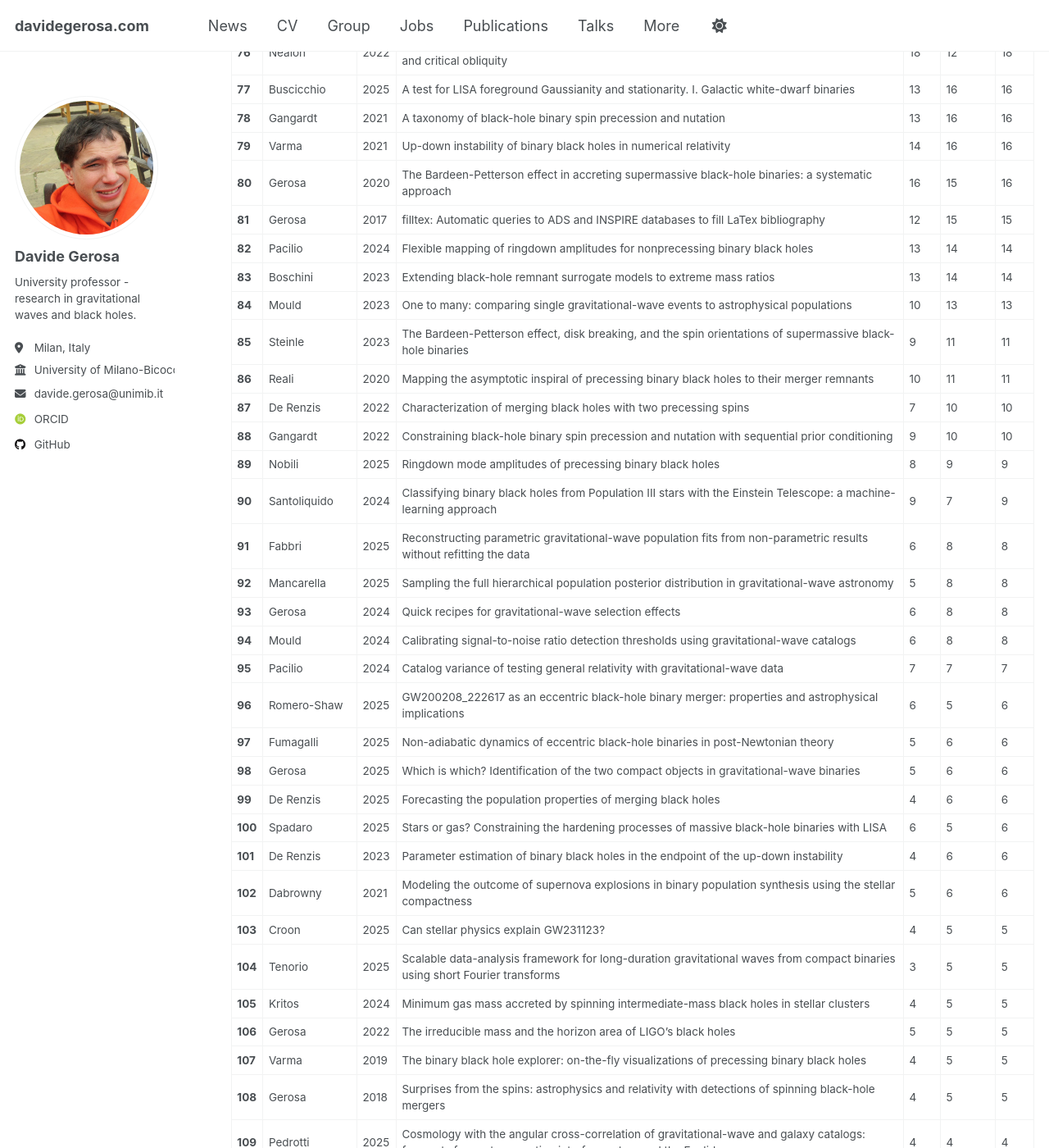
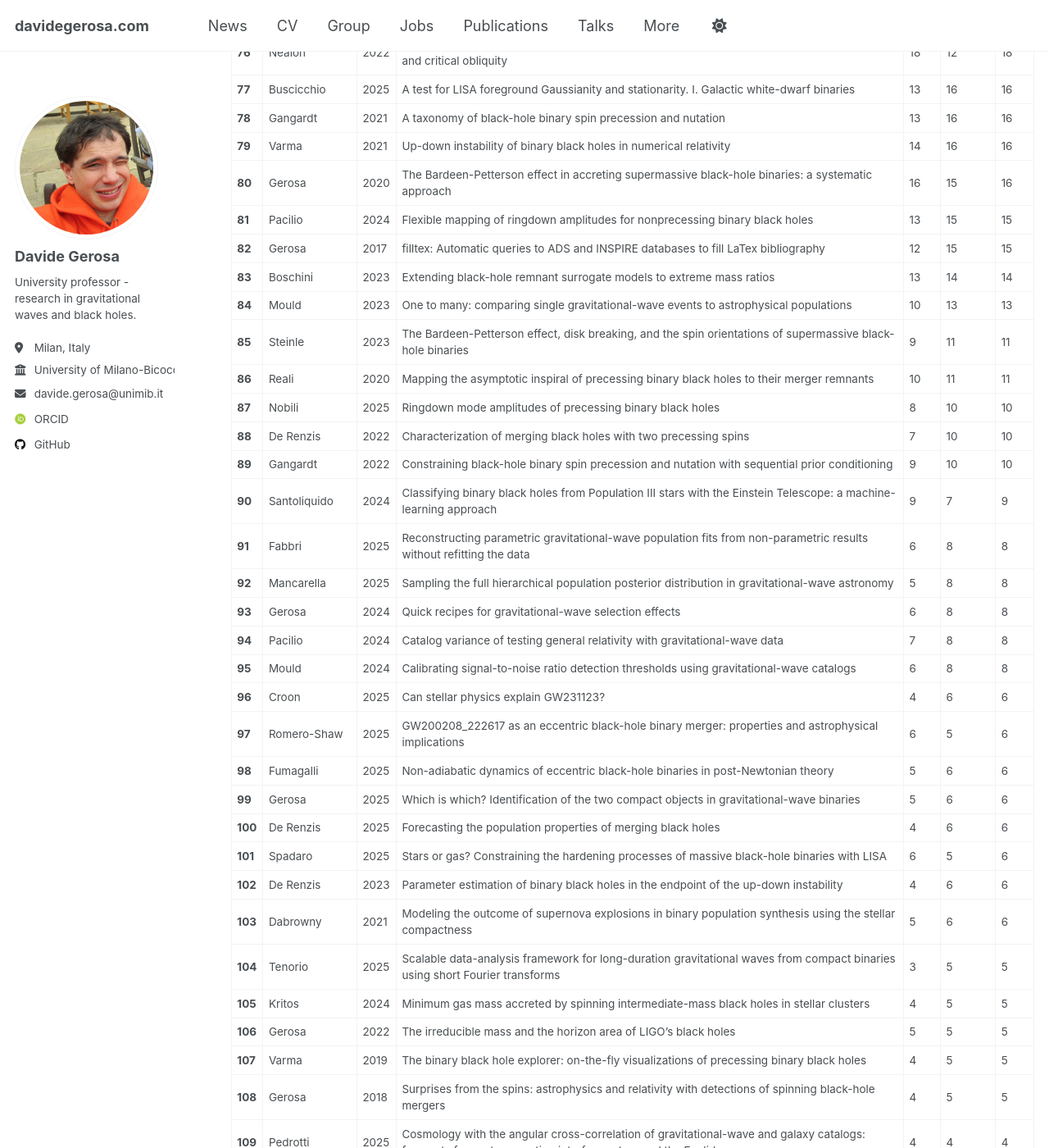
Before and after one commit to dgerosa/website, a Jekyll site: the page built from _pages/citations.md, in a window 1280 px wide and 1400 px high, scrolled down 3565 px. Shown: the whole window at 82% size. Built offline with Jekyll 4.4.1, drawn with Linux system fonts in a browser that asks for light colours; some web fonts are replaced; some of the changed text lies outside the part shown.

Commit message:
Website update from workflow

```diff
--- a/_pages/_citations.md
+++ b/_pages/_citations.md
@@ -89,29 +89,29 @@
 | **78** | Gangardt | 2021 | A taxonomy of black-hole binary spin precession and nutation | 13 | 16 | 16 |
 | **79** | Varma | 2021 | Up-down instability of binary black holes in numerical relativity | 14 | 16 | 16 |
 | **80** | Gerosa | 2020 | The Bardeen-Petterson effect in accreting supermassive black-hole binaries: a systematic approach | 16 | 15 | 16 |
-| **81** | Gerosa | 2017 | filltex: Automatic queries to ADS and INSPIRE databases to fill LaTex bibliography | 12 | 15 | 15 |
-| **82** | Pacilio | 2024 | Flexible mapping of ringdown amplitudes for nonprecessing binary black holes | 13 | 14 | 14 |
+| **81** | Pacilio | 2024 | Flexible mapping of ringdown amplitudes for nonprecessing binary black holes | 13 | 15 | 15 |
+| **82** | Gerosa | 2017 | filltex: Automatic queries to ADS and INSPIRE databases to fill LaTex bibliography | 12 | 15 | 15 |
 | **83** | Boschini | 2023 | Extending black-hole remnant surrogate models to extreme mass ratios | 13 | 14 | 14 |
 | **84** | Mould | 2023 | One to many: comparing single gravitational-wave events to astrophysical populations | 10 | 13 | 13 |
 | **85** | Steinle | 2023 | The Bardeen-Petterson effect, disk breaking, and the spin orientations of supermassive black-hole binaries | 9 | 11 | 11 |
 | **86** | Reali | 2020 | Mapping the asymptotic inspiral of precessing binary black holes to their merger remnants | 10 | 11 | 11 |
-| **87** | De Renzis | 2022 | Characterization of merging black holes with two precessing spins | 7 | 10 | 10 |
-| **88** | Gangardt | 2022 | Constraining black-hole binary spin precession and nutation with sequential prior conditioning | 9 | 10 | 10 |
-| **89** | Nobili | 2025 | Ringdown mode amplitudes of precessing binary black holes | 8 | 9 | 9 |
+| **87** | Nobili | 2025 | Ringdown mode amplitudes of precessing binary black holes | 8 | 10 | 10 |
+| **88** | De Renzis | 2022 | Characterization of merging black holes with two precessing spins | 7 | 10 | 10 |
+| **89** | Gangardt | 2022 | Constraining black-hole binary spin precession and nutation with sequential prior conditioning | 9 | 10 | 10 |
 | **90** | Santoliquido | 2024 | Classifying binary black holes from Population III stars with the Einstein Telescope: a machine-learning approach | 9 | 7 | 9 |
 | **91** | Fabbri | 2025 | Reconstructing parametric gravitational-wave population fits from non-parametric results without refitting the data | 6 | 8 | 8 |
 | **92** | Mancarella | 2025 | Sampling the full hierarchical population posterior distribution in gravitational-wave astronomy | 5 | 8 | 8 |
 | **93** | Gerosa | 2024 | Quick recipes for gravitational-wave selection effects | 6 | 8 | 8 |
-| **94** | Mould | 2024 | Calibrating signal-to-noise ratio detection thresholds using gravitational-wave catalogs | 6 | 8 | 8 |
-| **95** | Pacilio | 2024 | Catalog variance of testing general relativity with gravitational-wave data | 7 | 7 | 7 |
-| **96** | Romero-Shaw | 2025 | GW200208_222617 as an eccentric black-hole binary merger: properties and astrophysical implications | 6 | 5 | 6 |
-| **97** | Fumagalli | 2025 | Non-adiabatic dynamics of eccentric black-hole binaries in post-Newtonian theory | 5 | 6 | 6 |
-| **98** | Gerosa | 2025 | Which is which? Identification of the two compact objects in gravitational-wave binaries | 5 | 6 | 6 |
-| **99** | De Renzis | 2025 | Forecasting the population properties of merging black holes | 4 | 6 | 6 |
-| **100** | Spadaro | 2025 | Stars or gas? Constraining the hardening processes of massive black-hole binaries with LISA | 6 | 5 | 6 |
-| **101** | De Renzis | 2023 | Parameter estimation of binary black holes in the endpoint of the up-down instability | 4 | 6 | 6 |
-| **102** | Dabrowny | 2021 | Modeling the outcome of supernova explosions in binary population synthesis using the stellar compactness | 5 | 6 | 6 |
-| **103** | Croon | 2025 | Can stellar physics explain GW231123? | 4 | 5 | 5 |
+| **94** | Pacilio | 2024 | Catalog variance of testing general relativity with gravitational-wave data | 7 | 8 | 8 |
+| **95** | Mould | 2024 | Calibrating signal-to-noise ratio detection thresholds using gravitational-wave catalogs | 6 | 8 | 8 |
+| **96** | Croon | 2025 | Can stellar physics explain GW231123? | 4 | 6 | 6 |
+| **97** | Romero-Shaw | 2025 | GW200208_222617 as an eccentric black-hole binary merger: properties and astrophysical implications | 6 | 5 | 6 |
+| **98** | Fumagalli | 2025 | Non-adiabatic dynamics of eccentric black-hole binaries in post-Newtonian theory | 5 | 6 | 6 |
+| **99** | Gerosa | 2025 | Which is which? Identification of the two compact objects in gravitational-wave binaries | 5 | 6 | 6 |
+| **100** | De Renzis | 2025 | Forecasting the population properties of merging black holes | 4 | 6 | 6 |
+| **101** | Spadaro | 2025 | Stars or gas? Constraining the hardening processes of massive black-hole binaries with LISA | 6 | 5 | 6 |
+| **102** | De Renzis | 2023 | Parameter estimation of binary black holes in the endpoint of the up-down instability | 4 | 6 | 6 |
+| **103** | Dabrowny | 2021 | Modeling the outcome of supernova explosions in binary population synthesis using the stellar compactness | 5 | 6 | 6 |
 | **104** | Tenorio | 2025 | Scalable data-analysis framework for long-duration gravitational waves from compact binaries using short Fourier transforms | 3 | 5 | 5 |
 | **105** | Kritos | 2024 | Minimum gas mass accreted by spinning intermediate-mass black holes in stellar clusters | 4 | 5 | 5 |
 | **106** | Gerosa | 2022 | The irreducible mass and the horizon area of LIGO's black holes | 5 | 5 | 5 |
```
Also changed, not shown: other parts of _pages/_citations.md (+13 -13 lines), _pages/_group.md (+1 -1 lines), _pages/_publications.md (+1 -1 lines), _pages/_talks.md (+1 -1 lines).
